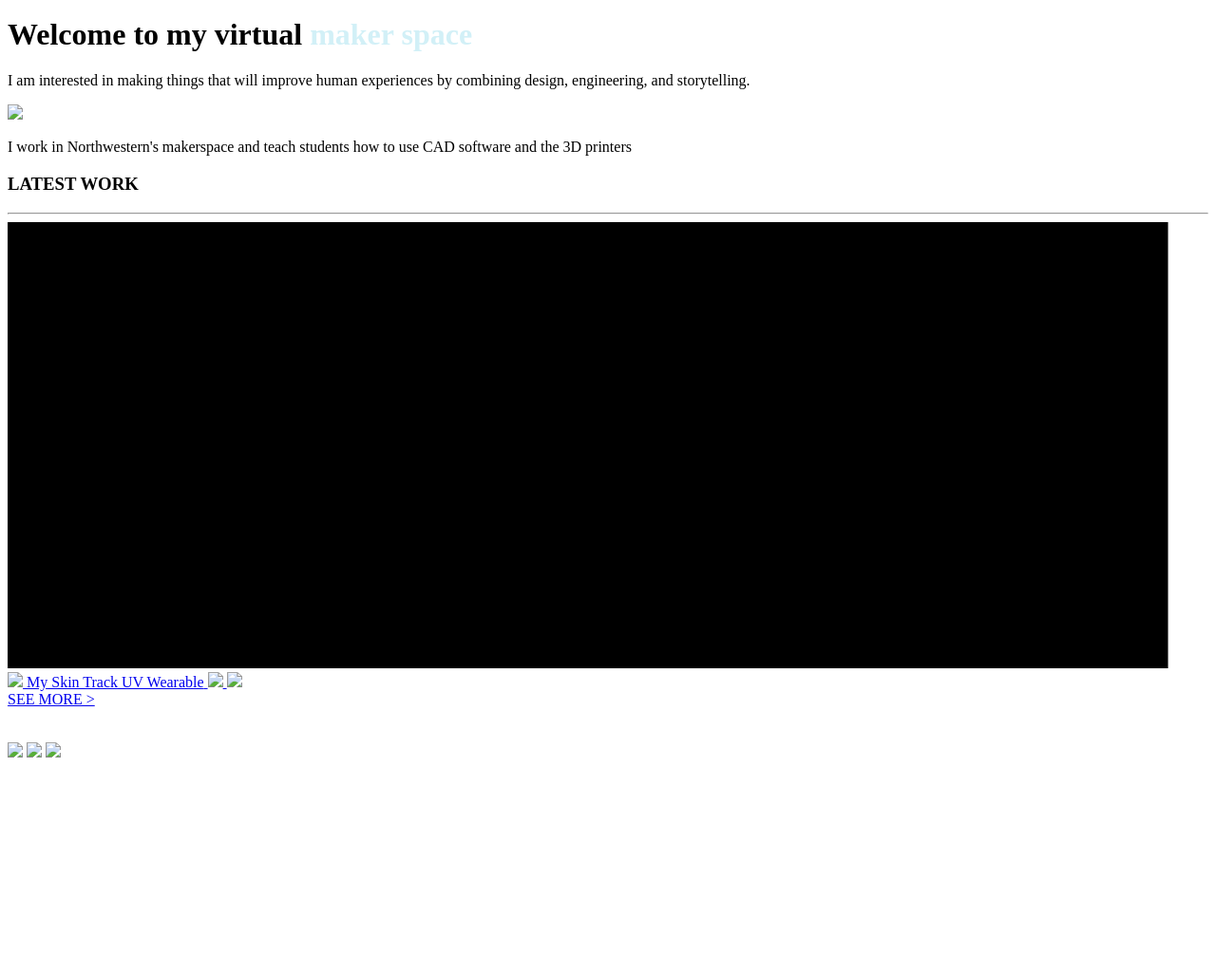
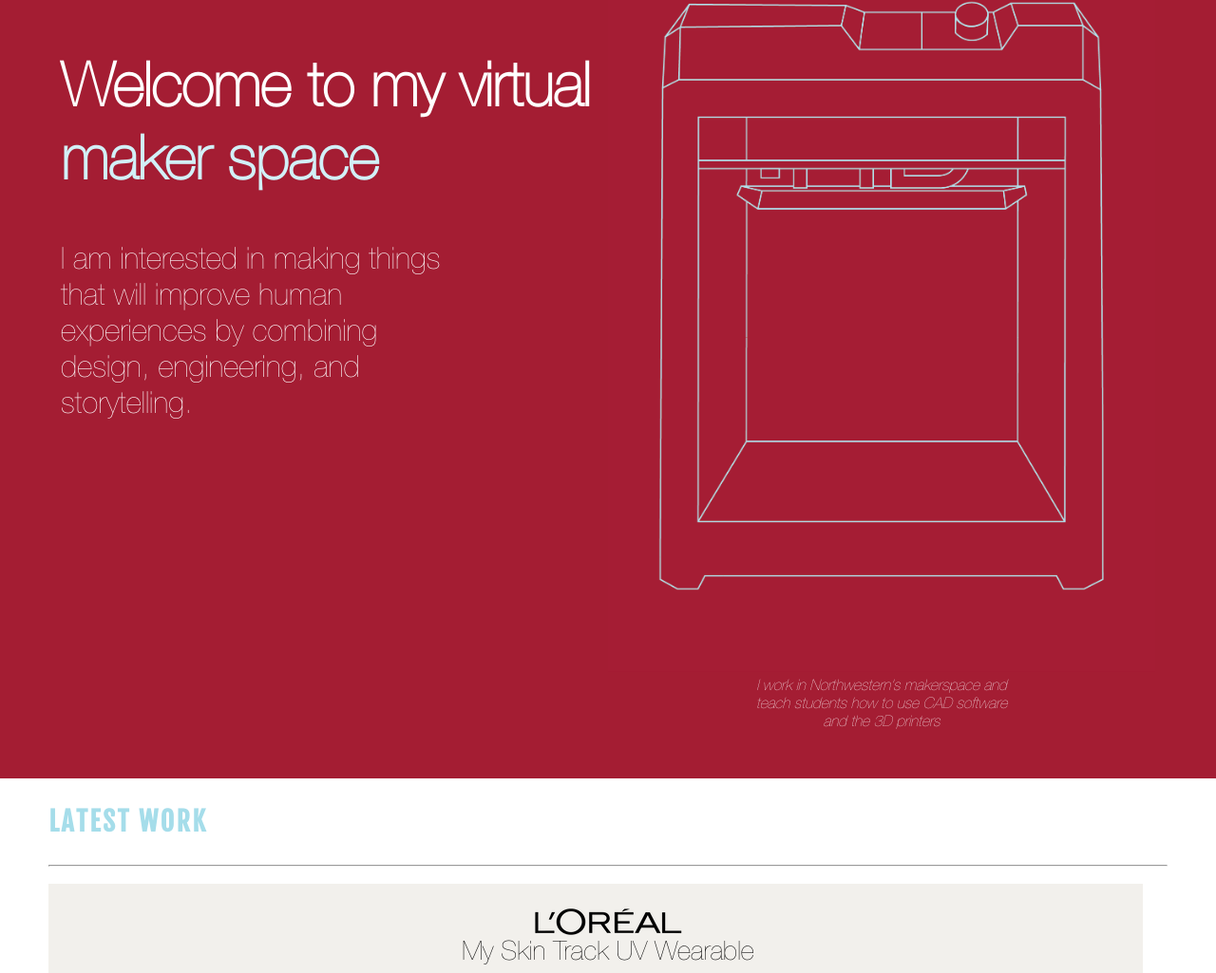
Before and after one commit to cdsar626/holland, a plain HTML site: page index.html in a window 1280 px wide. Shown: the part 205-1230 px from the top of the page at 95% size. Before the commit the page ends 1015 px from the top, so only its background shows below. Drawn offline with Linux system fonts and the light colour scheme; the site is published under a folder, as on GitHub Pages, so addresses that start at the root find nothing.

Commit message:
Fixes urls. 1

```diff
--- a/index.html
+++ b/index.html
@@ -2,10 +2,10 @@
 <html>
 <head>
   <title>Holland Blumer</title>
-  <link rel="stylesheet" type="text/css" href="/css/footer.css">
-  <link rel="stylesheet" type="text/css" href="/css/header.css">
-  <link rel="stylesheet" type="text/css" href="/css/fonts.css">
-  <link rel="stylesheet" type="text/css" href="/css/home.css">
+  <link rel="stylesheet" type="text/css" href="./css/footer.css">
+  <link rel="stylesheet" type="text/css" href="./css/header.css">
+  <link rel="stylesheet" type="text/css" href="./css/fonts.css">
+  <link rel="stylesheet" type="text/css" href="./css/home.css">
 </head>
 <body>
 
@@ -17,8 +17,8 @@
 
       <nav class="navbar">
         <ul>
-          <li><a href="/work">WORK</a></li>
-          <li><a href="/about">ABOUT</a></li>
+          <li><a href="./work">WORK</a></li>
+          <li><a href="./about">ABOUT</a></li>
         </ul>
       </nav>
     </header>
@@ -32,7 +32,7 @@
       </div>
 
       <div class="introImg">
-        <img src="/assets/HollandPrinter.gif">
+        <img src="./assets/HollandPrinter.gif">
         <p class="gifText">I work in Northwestern's makerspace and teach students how to use CAD software and the 3D printers</p>
       </div>
 
@@ -46,7 +46,7 @@
       <h3>LATEST WORK</h3>
       <hr>
     </div>
-    <a href="/uv-sense">
+    <a href="./uv-sense">
       <div class="blockLatestWork">
         <svg preserveAspectRatio="none" xmlns="http://www.w3.org/2000/svg" viewBox="17.30078125 68.19921875 165.30078125 63.6015625" role="img" style="stroke-width: 0px;height: 470px">
           <g>
@@ -54,24 +54,24 @@
           </g>
         </svg>
         <div class="latestWork">
-          <img class="imgLogo" src="/assets/Loreal.webp">
+          <img class="imgLogo" src="./assets/Loreal.webp">
           <span class="textLatestWork">My Skin Track UV Wearable</span>
-          <img class="imgWork2" src="/assets/image.png">
-          <img class="imgWork" src="/assets/myskintrackiphone2.webp">
+          <img class="imgWork2" src="./assets/image.png">
+          <img class="imgWork" src="./assets/myskintrackiphone2.webp">
         </div>
       </div>
     </a>
 
 
-    <div class="seeMore"><a href="/work">SEE MORE ></a></div>
+    <div class="seeMore"><a href="./work">SEE MORE ></a></div>
     <br><br>
 
   </div>
 
   <footer>
-    <img src="/assets/redmailicon.webp">
-    <img src="/assets/redphoneicon.png">
-    <img src="/assets/linkedinbutton-01.webp">
+    <img src="./assets/redmailicon.webp">
+    <img src="./assets/redphoneicon.png">
+    <img src="./assets/linkedinbutton-01.webp">
   </footer>
 
 </body>
```
Also changed, not shown: about/index.html (+11 -11 lines).
